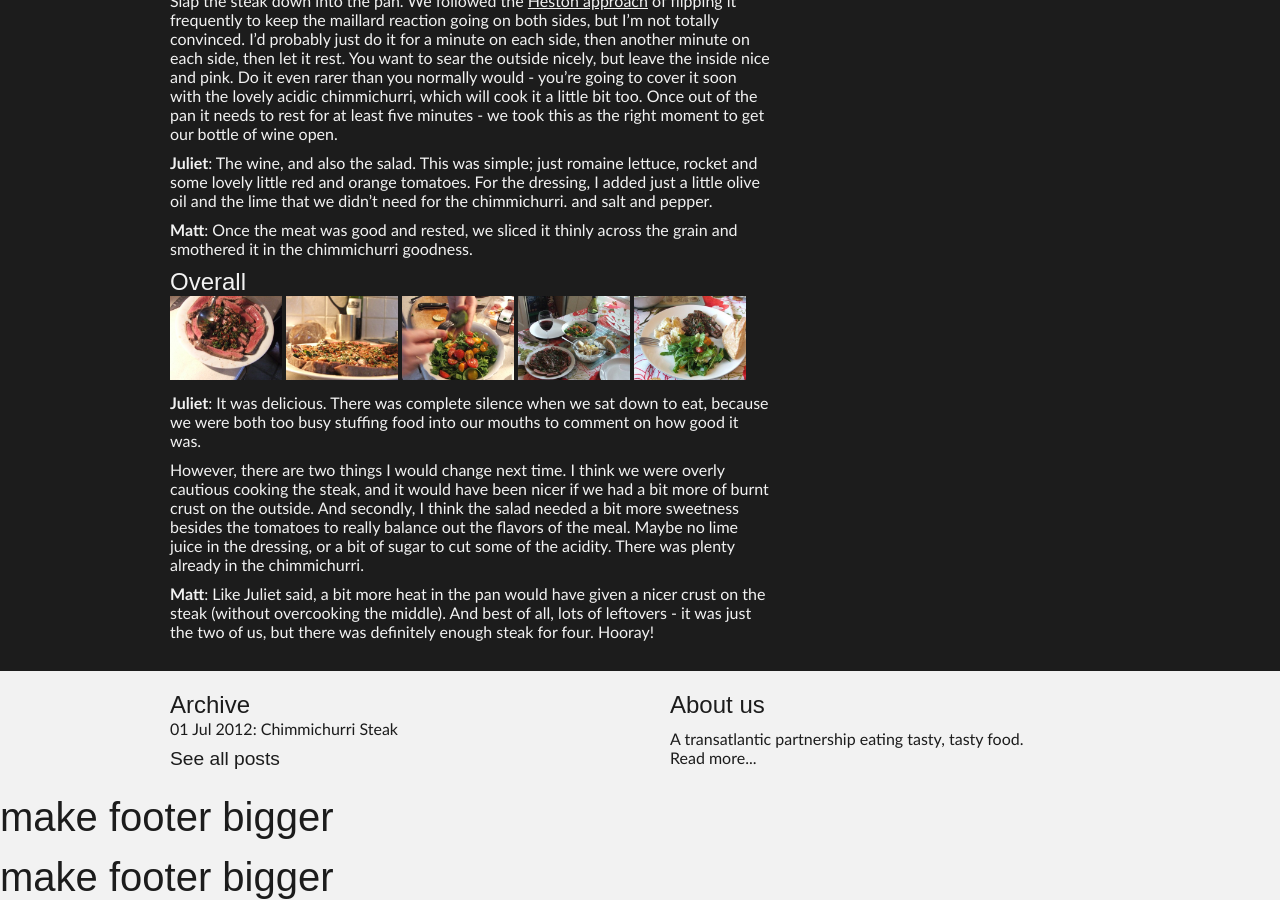
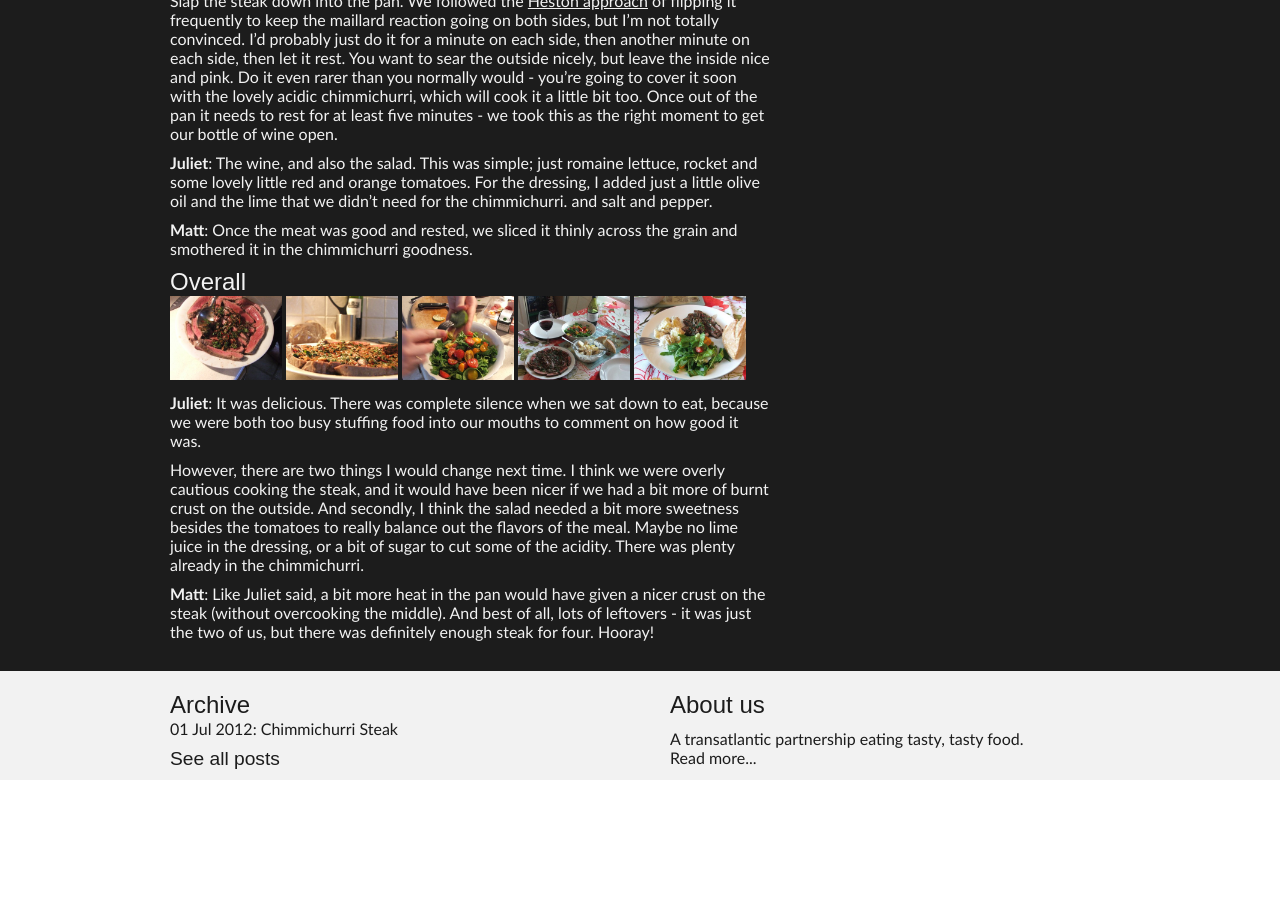
Before and after one commit to beesinapod/beesinapod.github.com, a Jekyll site: the page built from index.html, in a window 1280 px wide and 900 px high, scrolled down 1959 px. Built offline with Jekyll 4.4.1, drawn with Linux system fonts in a browser that asks for light colours; nearby versions of some CDN libraries; after the commit the page ends 2739 px from its top, so only the background shows below that.

Commit message:
remove testing h1

```diff
--- a/_layouts/base.html
+++ b/_layouts/base.html
@@ -42,8 +42,6 @@
                 <h4><a title="See all posts" href="/archive">See all posts</a></h4>
             </section>
         </div>
-        <h1>make footer bigger</h1>
-        <h1>make footer bigger</h1>
     </footer>
 </body>
 </html>
```
